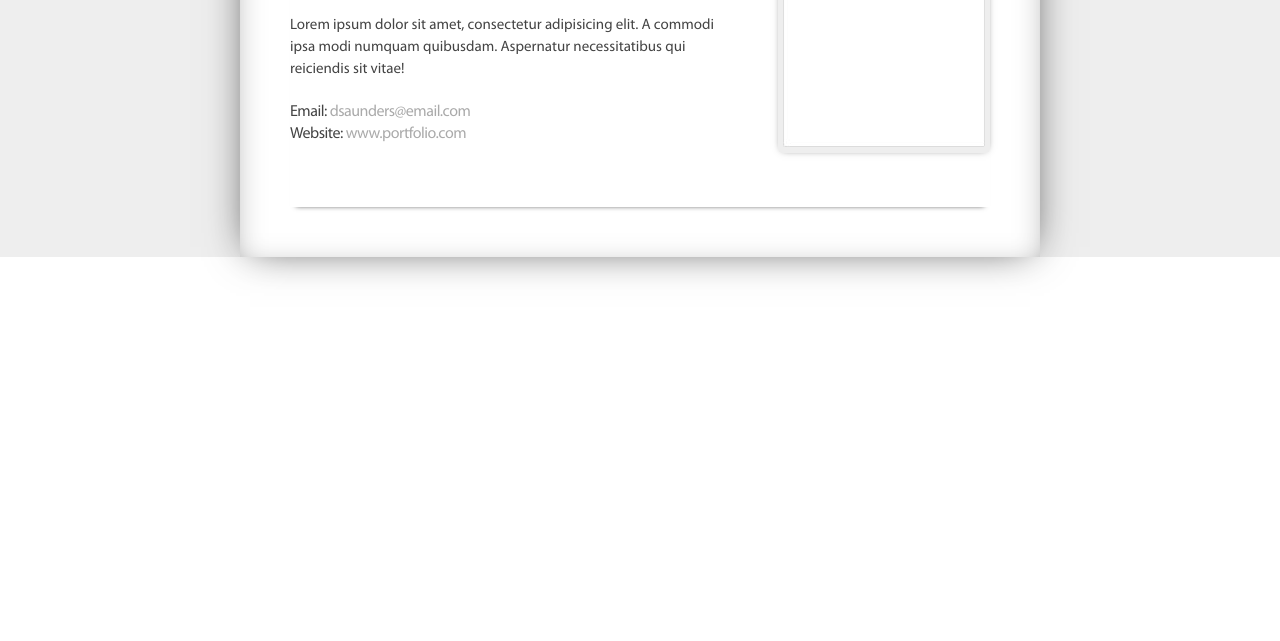
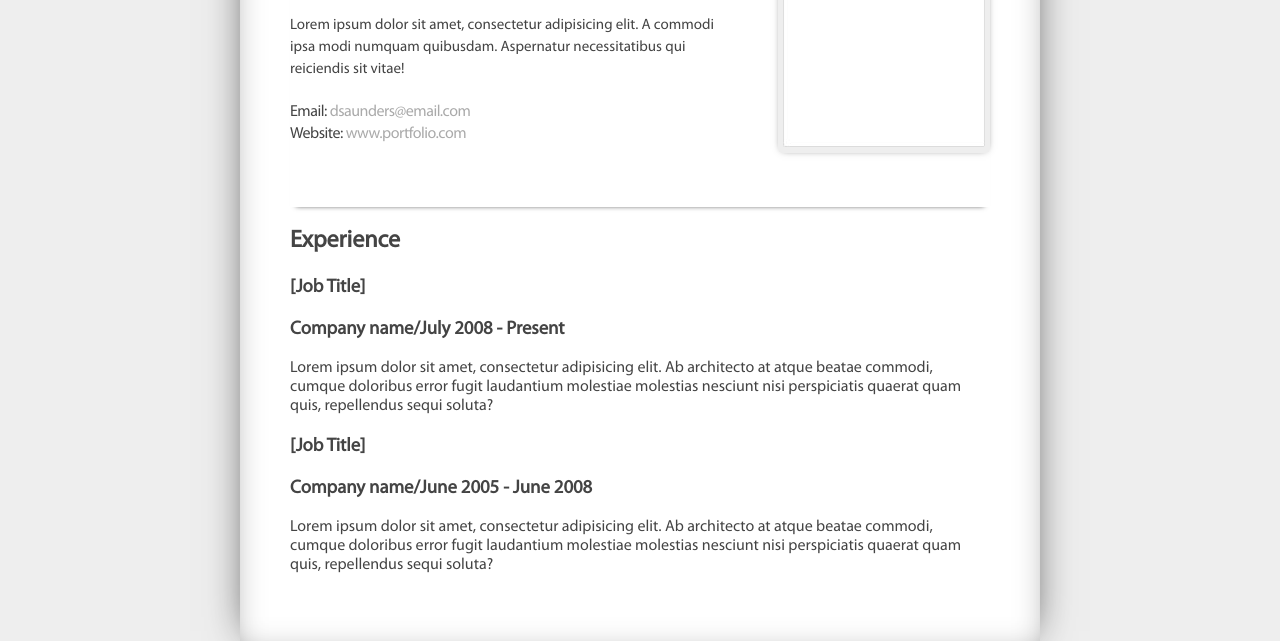
Before and after one commit to dmytro-revak/test-task-davu, a plain HTML site: page index.html in a window 1280 px wide. Shown: the part 197-838 px from the top of the page. Before the commit the page ends 800 px from the top, so only its background shows below. Drawn offline with Linux system fonts and the light colour scheme; files whose address does not match are found by name.

Commit message:
add basic markup for the working experience section

```diff
--- a/index.html
+++ b/index.html
@@ -36,6 +36,31 @@
                     <img src="img/photo-image.jpg" alt="Photo" class="photo__image">
                 </figure>
             </section>
+            <section class="work-experience">
+                <h2 class="experience-heading">Experience</h2>
+                <article class="company-experience">
+                    <h3 class="company-experience__job-title">
+                        [Job Title]
+                    </h3>
+                    <h3 class="company-experience__company-name">
+                        Company name/July 2008 - Present
+                    </h3>
+                    <p class="company-experience__description">
+                        Lorem ipsum dolor sit amet, consectetur adipisicing elit. Ab architecto at atque beatae commodi, cumque doloribus error fugit laudantium molestiae molestias nesciunt nisi perspiciatis quaerat quam quis, repellendus sequi soluta?
+                    </p>
+                </article>
+                <article class="company-experience">
+                    <h3 class="company-experience__job-title">
+                        [Job Title]
+                    </h3>
+                    <h3 class="company-experience__company-name">
+                        Company name/June 2005 - June 2008
+                    </h3>
+                    <p class="company-experience__description">
+                        Lorem ipsum dolor sit amet, consectetur adipisicing elit. Ab architecto at atque beatae commodi, cumque doloribus error fugit laudantium molestiae molestias nesciunt nisi perspiciatis quaerat quam quis, repellendus sequi soluta?
+                    </p>
+                </article>
+            </section>
         </main>
     </div>
 </body>
```
